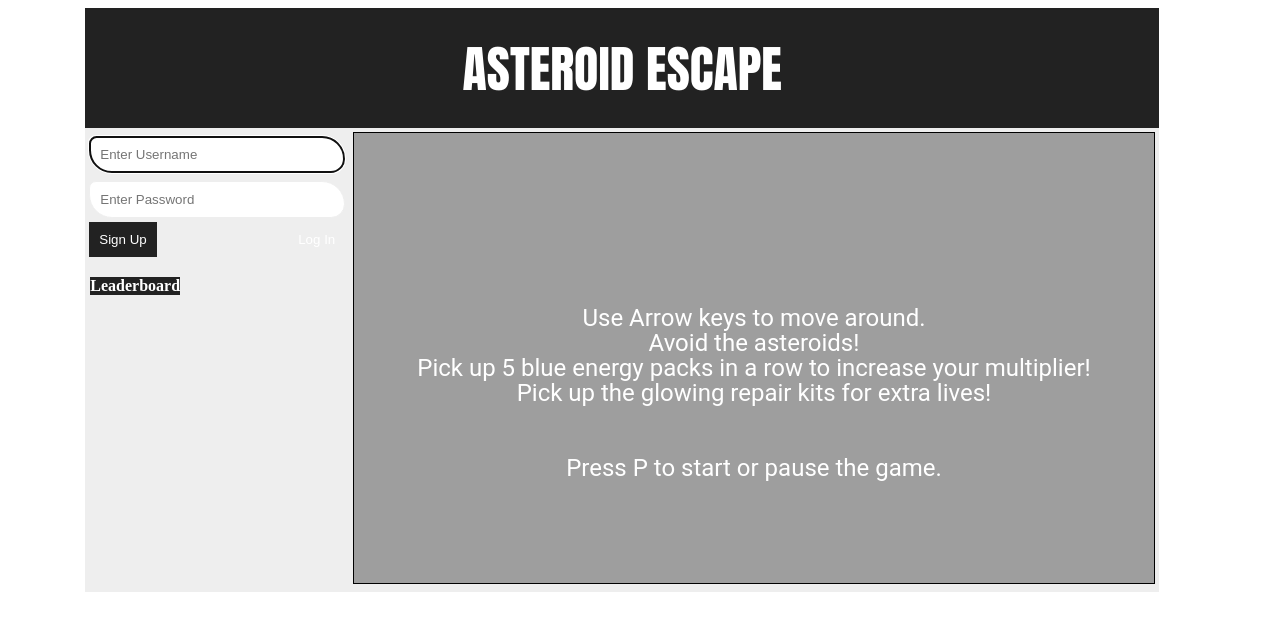
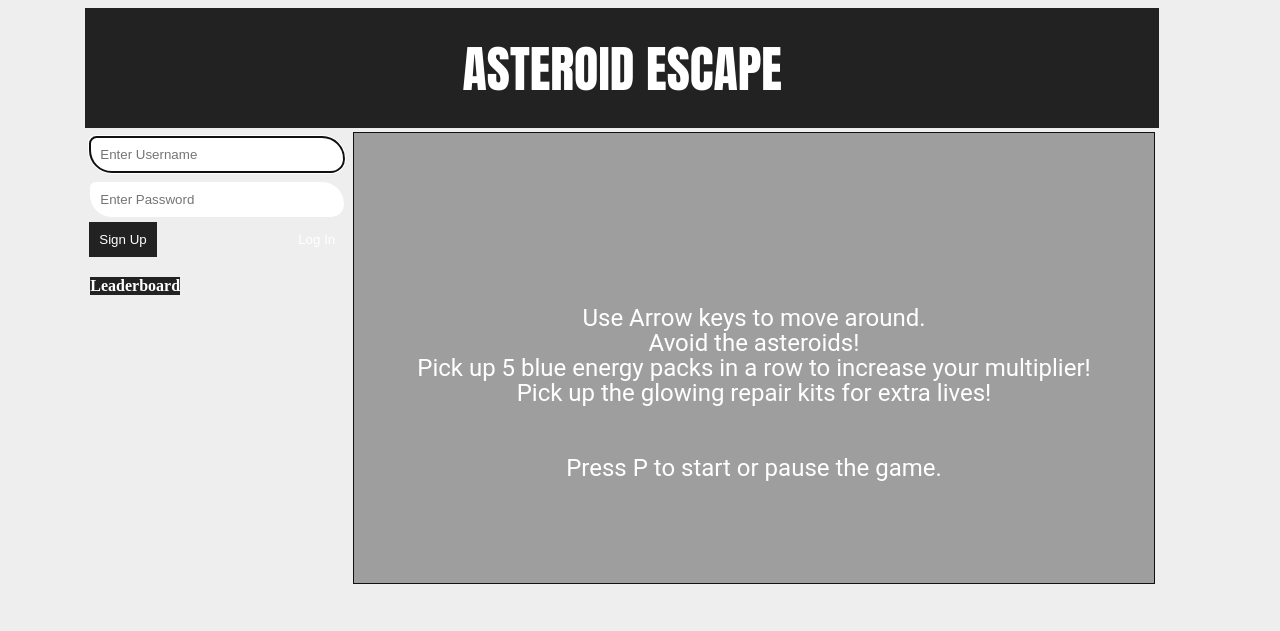
Before and after one commit to jackylau-nyc/Asteroid-Escape, a PHP site: page / in a window 1280 px wide. Shown: the top 631 px of the page. Run offline with PHP 8.4, Linux system fonts and the light colour scheme; data that the repository does not hold is empty.

Commit message:
adjusting front end

```diff
--- a/style.css
+++ b/style.css
@@ -2,6 +2,8 @@
 
 html, body {
     width: 99%;
+    color:#111;
+    background-color: #eee;
 }
 
 canvas {
```
